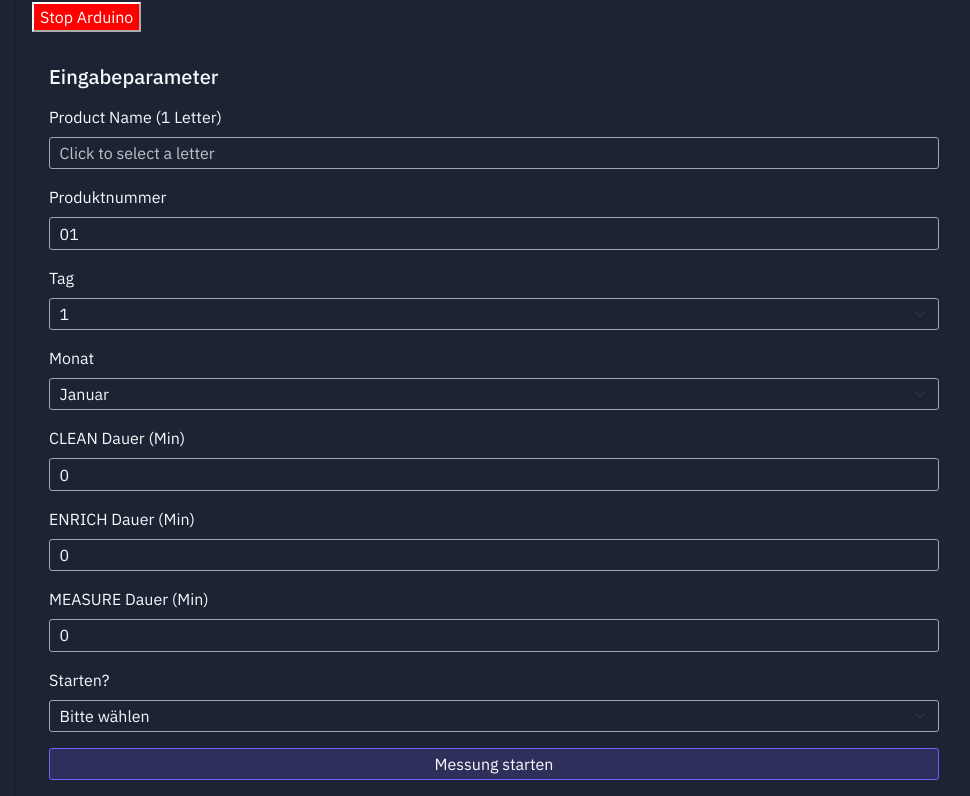
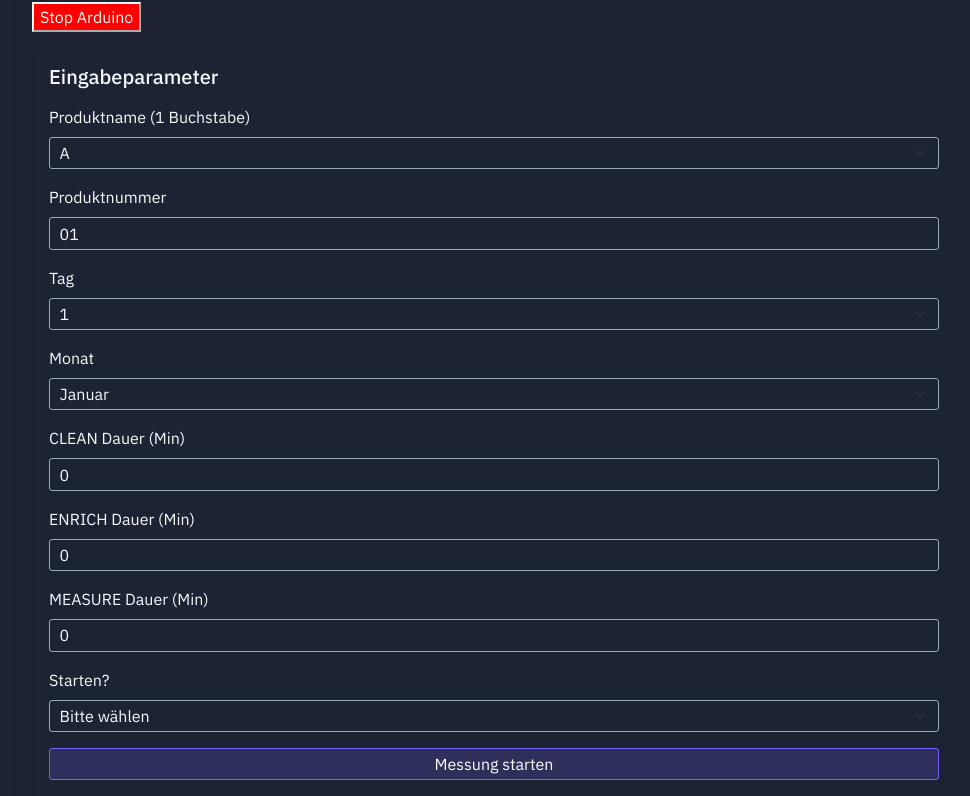
Before and after one commit to GrigoryBarnv/sensor-dashboard-app, a Flask app: page /live in a window 1280 px wide. Shown: the part 1668-2464 px from the top of the page, without its empty margins (146-1116 px from the left). Run offline with Flask 3, Linux system fonts and the light colour scheme; data that the repository does not hold is empty; some libraries are stand-ins or nearby versions.

Commit message:
changes of inputs

```diff
--- a/static/js/live.js
+++ b/static/js/live.js
@@ -546,7 +546,7 @@ function startMessung() {
 
 
   //validate the input fields before sending the data
-  if (!data.produktname || !data.produktnummer || !data.clean || !data.enrich || !data.measure || !data.starten) {
+  if (!data.produktname || !data.produktnummer || !data.clean || !data.enrich || !data.measure || !data.starten || !data.tag || !data.monat) {
     alert("Please fill in all fields");
     return;
   }
@@ -759,27 +759,13 @@ document.getElementById("btn-stop-arduino").addEventListener("click", () => {
 
 
 //1. Reference to popup container  --- ( Please enter the first letter of the productname: ) ---c
-const popup = document.getElementById("alphabet-popup");
-const container = popup.querySelector(".d-flex");
-// Generate buttons for letters A–Z dynamically
+// Fill A–Z in <select id="name">
+const nameSelect = document.getElementById("name");
 "ABCDEFGHIJKLMNOPQRSTUVWXYZ".split("").forEach(letter => {
-  const btn = document.createElement("button");
-  btn.type = "button";
-  btn.textContent = letter; // Button label
-  btn.className = "btn btn-outline-light m-1";
-  // When user clicks a letter
-  btn.onclick = () => {
-    document.getElementById("name").value = letter; // Set the input value
-    popup.style.display = "none"; // Hide the popup after selection
-  };
-  container.appendChild(btn);
-});
-// Show popup when clicking the input field
-document.getElementById("name").addEventListener("click", (e) => {
-  const rect = e.target.getBoundingClientRect(); // Get position of input field
-  popup.style.top = rect.bottom + "px"; // Position popup below input
-  popup.style.left = rect.left + "px";  // Align popup horizontally
-  popup.style.display = "block";        // Show popup
+  const option = document.createElement("option");
+  option.value = letter;
+  option.textContent = letter;
+  nameSelect.appendChild(option);
 });
 
 
@@ -837,6 +823,7 @@ for (let i = 0; i <= 60; i++) {
   option.textContent = i.toString();
   enrichSelect.appendChild(option);
 }
+
 // 6. Reference to entering container ---  Enter Measurement duration (minutes): ---
 const measureSelect = document.getElementById("measure");
 for (let i = 0; i <= 60; i++) {
--- a/templates/live.html
+++ b/templates/live.html
@@ -279,11 +279,10 @@
                                         <form id="arduino-inputs">
                                             <!-- Input field for product name -->
                                             <div class="mb-3">
-                                                <label for="name" class="form-label">Product Name (1 Letter)</label>
-                                                <!-- readonly so user must click and choose from popup -->
-                                                <input id="name" class="form-control" readonly
-                                                    placeholder="Click to select a letter">
+                                                <label for="name" class="form-label">Produktname (1 Buchstabe)</label>
+                                                <select id="name" class="form-select"></select>
                                             </div>
+
 
                                             <!-- Virtual alphabet keyboard (hidden by default) -->
                                             <div id="alphabet-popup" class="card p-3"
```
